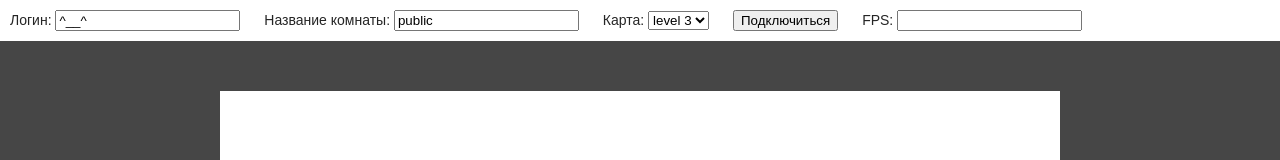
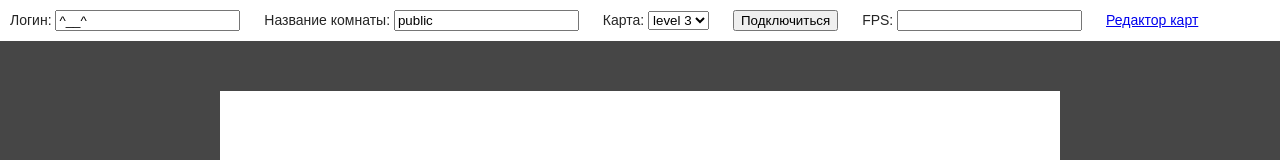
Before and after one commit to shoom3301/anonce, a website with bundled scripts: page index.html in a window 1280 px wide. Shown: the top 160 px of the page. Built offline with nearby package versions, Linux system fonts and the light colour scheme.

Commit message:
link to editor

```diff
--- a/index.html
+++ b/index.html
@@ -50,6 +50,9 @@
             <label for="fps">FPS:</label>
             <input type="text" id="fps"/>
         </div>
+        <div>
+            <a href="edit">Редактор карт</a>
+        </div>
     </div>
     <canvas id="scene"></canvas>
 </div>
```
